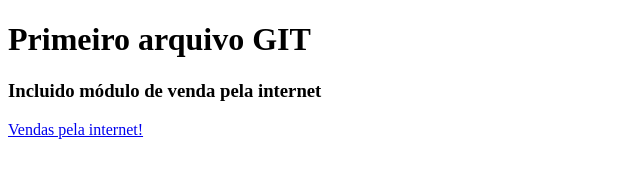
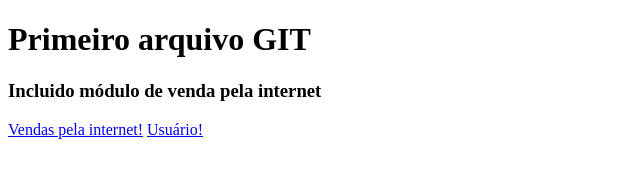
Before and after one commit to coelholuciano/primeiroRepositorioWeb, a plain HTML site: page index.html in a window 1280 px wide. Shown: the full height of the page, 0-640 px from the left. Drawn offline with Linux system fonts and the light colour scheme.

Commit message:
Ajustes dos menus realizado. close #1

```diff
--- a/abcBolinhas.html
+++ b/index.html
@@ -8,5 +8,6 @@
         <h1>Primeiro arquivo GIT</h1>
         <h3>Incluido módulo de venda pela internet</h3>
         <a href="formVendaInternet.html">Vendas pela internet!</a>
+        <a href="lucianoCoelho.html">Usuário!</a>
     </body>
 </html>
```
Also changed, not shown: lucianoCoelho.html (+1 -0 lines).
